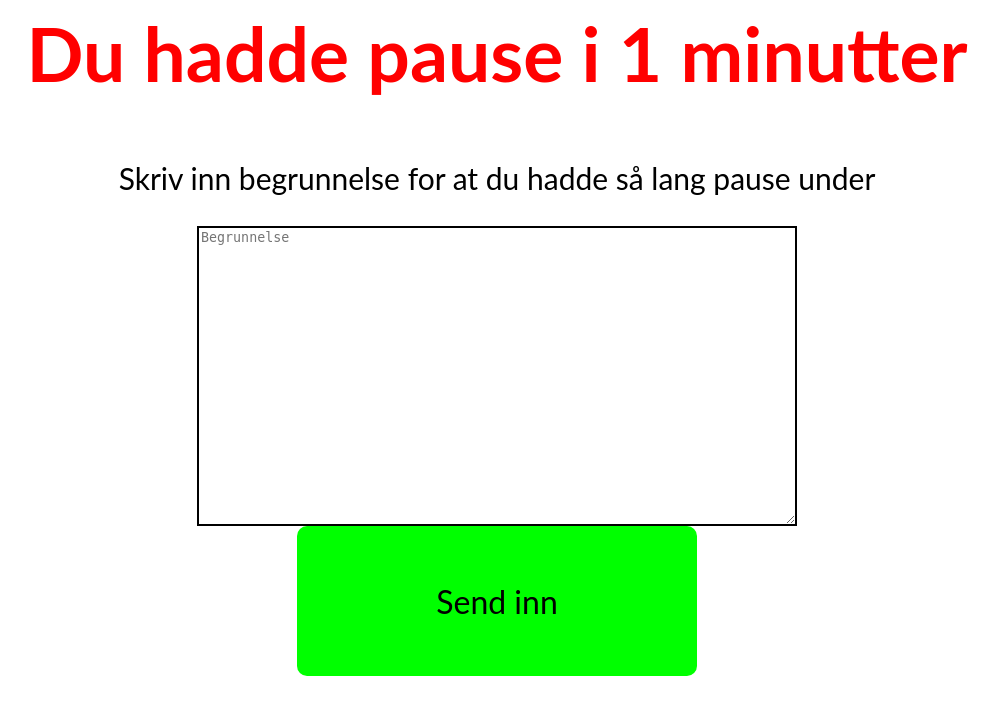
After one commit to kp-vegard/PauseApp, a Flask app: template templates/over_limit.html in a window 1280 px wide. The commit adds this page. Shown: the top 715 px of the page, without its empty margins (143-1142 px from the left). Run offline with Flask 2, Linux system fonts and the light colour scheme; the template is opened without the code that fills it: most values are stand-ins (such as "Sample title", 1, 10 or a date in 2020).

Commit message:
Have to have reason for long break

```diff
--- a/main.py
+++ b/main.py
@@ -6,6 +6,8 @@ import os
 import csv
 import sys
 from random import randint
+
+maks_tid = 35
 
 root = sys.path[0]
 app = Flask(__name__)
@@ -42,6 +44,15 @@ def admin():
                             tables2=[data2.to_html(classes='data2')],
                             titles2=data2.columns.values
                             )
+
+@app.route('/reason', methods=['POST'])
+def reason():
+    reason = request.form['reason']
+    d = date.today()
+    with open(f'{root}/data/reasons/{d}.txt', 'a') as file:
+        file.write(f'{the_last_name} ({the_last_place}):\n{reason}\n\n')
+
+    return redirect('valg')
 
 @app.route('/done', methods=['POST'])
 def check_in_data():
@@ -117,7 +128,15 @@ def check_out_data():
             try: new_month()
             except: new_day()
         else: break
-    return render_template('done_out.html', pause_length=total_time)
+
+    if total_time < maks_tid:
+        return render_template('done_out.html', pause_length=total_time)
+    else:
+        global the_last_name
+        global the_last_place
+        the_last_name = name
+        the_last_place = place
+        return render_template('over_limit.html', pause_length=total_time)
 
 def load_database():
     df = pd.read_csv(f'{root}/active/onbreak.csv', encoding='UTF-8')
--- a/static/style.css
+++ b/static/style.css
@@ -2,6 +2,16 @@
 h2 {
     font-family: 'Lato';
     font-size: 75px;
+}
+
+h3 {
+    font-family: 'Lato';
+    font-size: 50px;
+}
+
+p {
+    font-family: 'Lato';
+    font-size: 50px;
 }
 
 input {
@@ -127,3 +137,19 @@ select {
     border: 2px solid;
     border-color: black;
 }
+
+#reason {
+    box-sizing: border-box;
+    border: 2px solid;
+    border-color: black;
+    height: 300px;
+    width: 600px;
+}
+
+#smaller {
+    font-size: 30px;
+}
+
+#red {
+    color: red;
+}
--- a/templates/done.html
+++ b/templates/done.html
@@ -3,6 +3,8 @@
 </head>
 <div>
     <h2>Du er registrert inn</h2>
+    <p>Pausen din er ferdig:</p>
+    <h3 id="emph">{{end_time}}</h3>
     <form>
         <a href=valg ><input type='button' id='inn' value='Start på nytt'></a>
     </form>
--- a/templates/done_out.html
+++ b/templates/done_out.html
@@ -3,6 +3,7 @@
 </head>
 <div>
     <h2>Du er registrert ut</h2>
+    <p>Du hadde pause i {{pause_length}} minutter</p>
     <form>
         <a href=valg ><input type='button' id='inn' value='Start på nytt'></a>
     </form>
--- a/templates/inn.html
+++ b/templates/inn.html
@@ -7,8 +7,8 @@
 <div>
     <h2>Registrer pause</h2>
     <form action=done method='POST'>
-        <input id='input-box' type='text' name='name' placeholder='Navn' required='' size='10' pattern="[a-åA-Å]*" title="Skriv inn navnet ditt"><br>
-        <input id='input-box' type='text' name='place' placeholder='Sted før pause' required='' size='10' pattern="[a-åA-Å]*" title="Skriv inn stedet du jobbet før pause"><br>
+        <input id='input-box' type='text' name='name' placeholder='Navn' required='' size='10' pattern="[a-åA-Å ]*" title="Skriv inn navnet ditt"><br>
+        <input id='input-box' type='text' name='place' placeholder='Sted før pause' required='' size='10' pattern="[a-åA-Å ]*" title="Skriv inn stedet du jobbet før pause"><br>
         <input type='submit' value='Registrer' class='button'>
     </form>
 </div>
--- /dev/null
+++ b/templates/over_limit.html
@@ -0,0 +1,16 @@
+<head>
+    <link rel="stylesheet" href="{{ url_for('static', filename='style.css') }}">
+</head>
+<div>
+    <h2 id="red">Du hadde pause i {{pause_length}} minutter</h2>
+    <p id="smaller">Skriv inn begrunnelse for at du hadde så lang pause under</p>
+    <form action="reason" method='POST'>
+        <textarea id='reason' type='text' name='reason' placeholder='Begrunnelse' required='' rows=3 cols=30 pattern="[a-åA-Å ]*" title="Skriv en grunn"></textarea><br>
+        <input type='submit' id='inn' value='Send inn'>
+    </form>
+</div>
+<script>
+    setTimeout(function(){
+        window.location.href = 'valg';
+    }, 120000);
+</script>
```
